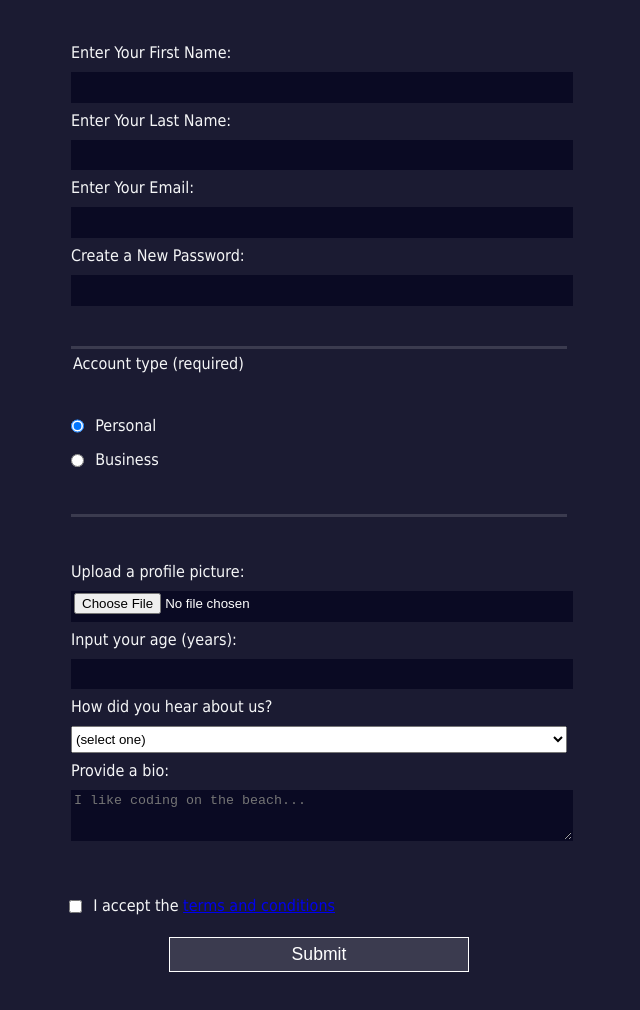
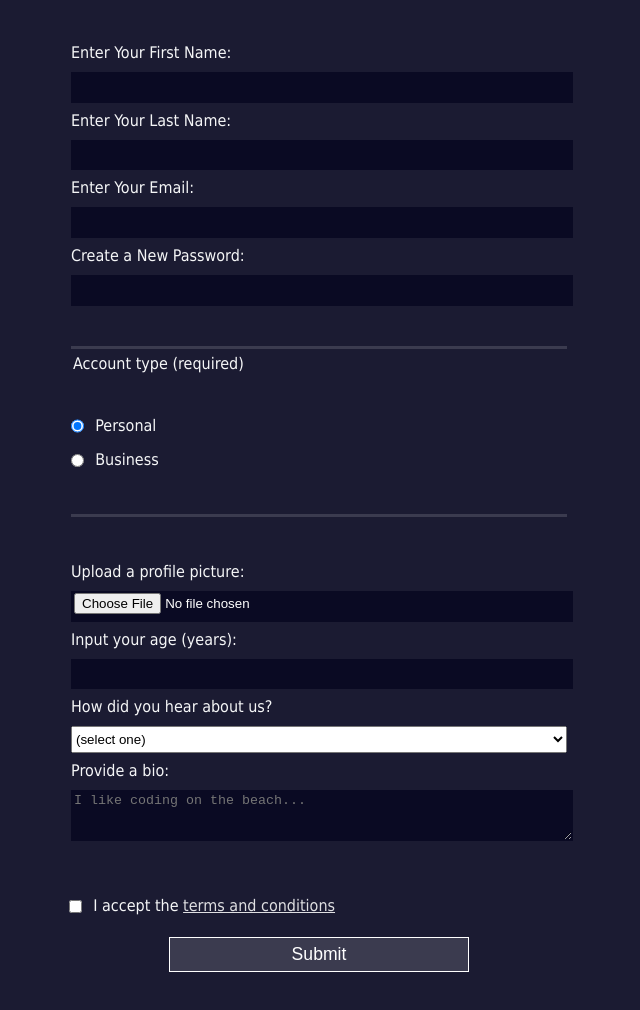
Before and after one commit to luluhwenceslau/Projetos-FrontEnd, a plain HTML site: page freeCodeCamp/Design Responsivo para Web/Formulário/index.html in a window 1280 px wide. Shown: the part 132-1142 px from the top of the page, without its empty margins (321-961 px from the left). Drawn offline with Linux system fonts and the light colour scheme.

Commit message:
Updates
Updates que faltaram

```diff
--- a/freeCodeCamp/Design Responsivo para Web/Cat Painting CSS/style.css
+++ b/freeCodeCamp/Design Responsivo para Web/Cat Painting CSS/style.css
@@ -202,5 +202,5 @@
     position: absolute;
     top: 134px;
     left: 109px;
-
+    transform: rotate(3deg);
   }
--- a/freeCodeCamp/Design Responsivo para Web/Formulário/styles.css
+++ b/freeCodeCamp/Design Responsivo para Web/Formulário/styles.css
@@ -79,3 +79,7 @@ body {
   .inline{
     display: inline;
   }
+
+  a{
+    color: #dfdfe2;
+  }
```
